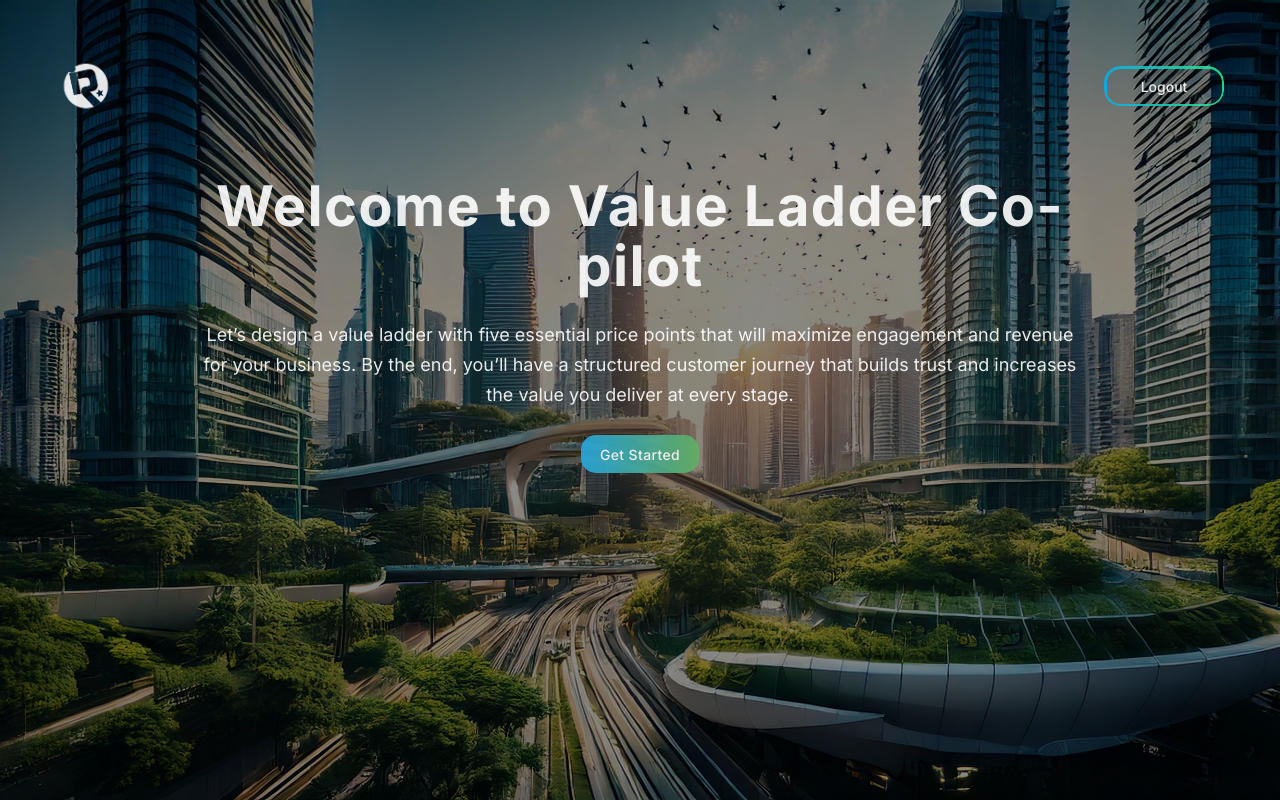
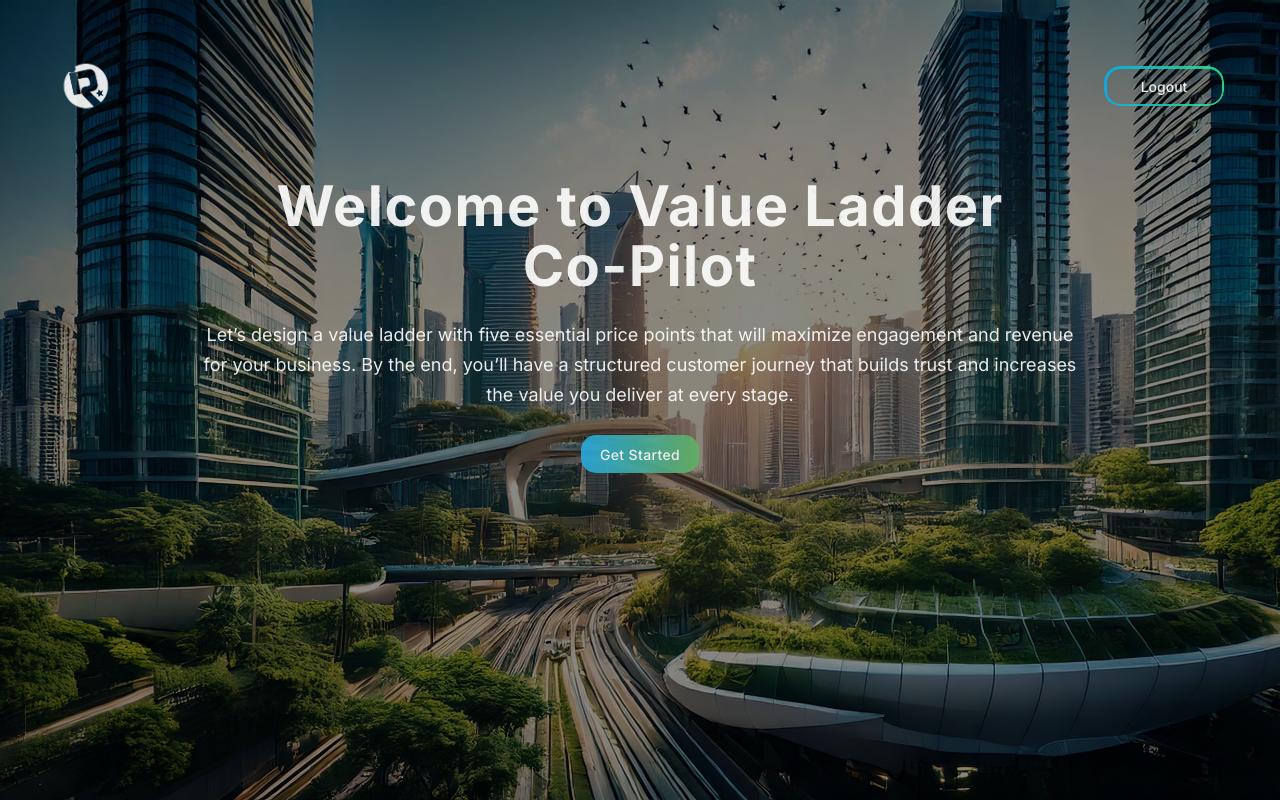
Before and after one commit to Hotei1223/find-your-calling-co-pilot, a React (Vite) app: page / in a window 1280 px wide. Built offline with nearby package versions, Linux system fonts and the light colour scheme.

Commit message:
Updated Typo and more

```diff
--- a/src/components/landing/Hero.jsx
+++ b/src/components/landing/Hero.jsx
@@ -4,7 +4,7 @@ const Hero = () => {
     return (
         <><div className="py-[60px]">
             <div className="flex flex-col items-center justify-center md:space-y-6 space-y-6">
-                <h1 className="text-center text-white lg:text-[56px] md:text-[48px] text-[32px] leading-[40px] lg:leading-[60px] md:leading-[55px] font-bold lg:px-[140px] lg:tracking-wide">Welcome to Value Ladder Co-pilot</h1>
+                <h1 className="text-center text-white lg:text-[56px] md:text-[48px] text-[32px] leading-[40px] lg:leading-[60px] md:leading-[55px] font-bold lg:px-[160px] lg:tracking-wide">Welcome to Value Ladder Co-Pilot</h1>
                 <h3 className="text-center text-white lg:text-lg text-md font-normal md:leading-[30px] lg:px-[140px]">Let’s design a value ladder with five essential price points that will maximize engagement and revenue for your business. By the end, you’ll have a structured customer journey that builds trust and increases the value you deliver at every stage.                </h3>
                 <Link to="/identify-value-ladder">
                     <button className="min-w-[70px] md:min-w-[120px] btn-primary h-10 p-4 rounded-2xl cursor-pointer border-[1px] border-transparent inline-flex justify-center items-center text-white text-sm font-medium leading-[25px] gap-2.5 tracking-wide">
--- a/src/pages/IdentifyValueLadder.jsx
+++ b/src/pages/IdentifyValueLadder.jsx
@@ -284,7 +284,7 @@ export const IdentifyValueLadder = () => {
                                 onClick={handleSubmit}
                                 className="min-w-[120px] btn-primary h-10 px-6 rounded-2xl text-white text-sm font-medium hover:scale-105 transition-transform duration-200"
                             >
-                                Generate Value Ladder
+                                Generate My Value Ladder
                             </button>
                         </div>
                     </motion.div>
@@ -308,7 +308,7 @@ export const IdentifyValueLadder = () => {
                                 }}
                             />
                         </div>
-                        <div className="w-full flex justify-center mt-4 space-x-2">
+                        <div className="w-full flex justify-center mt-4 space-x-6">
                             <button
                                 onClick={handleDownloadPDF}
                                 className="btn-primary h-10 px-6 rounded-2xl text-white text-sm font-medium hover:scale-105 transition-transform duration-200"
```
